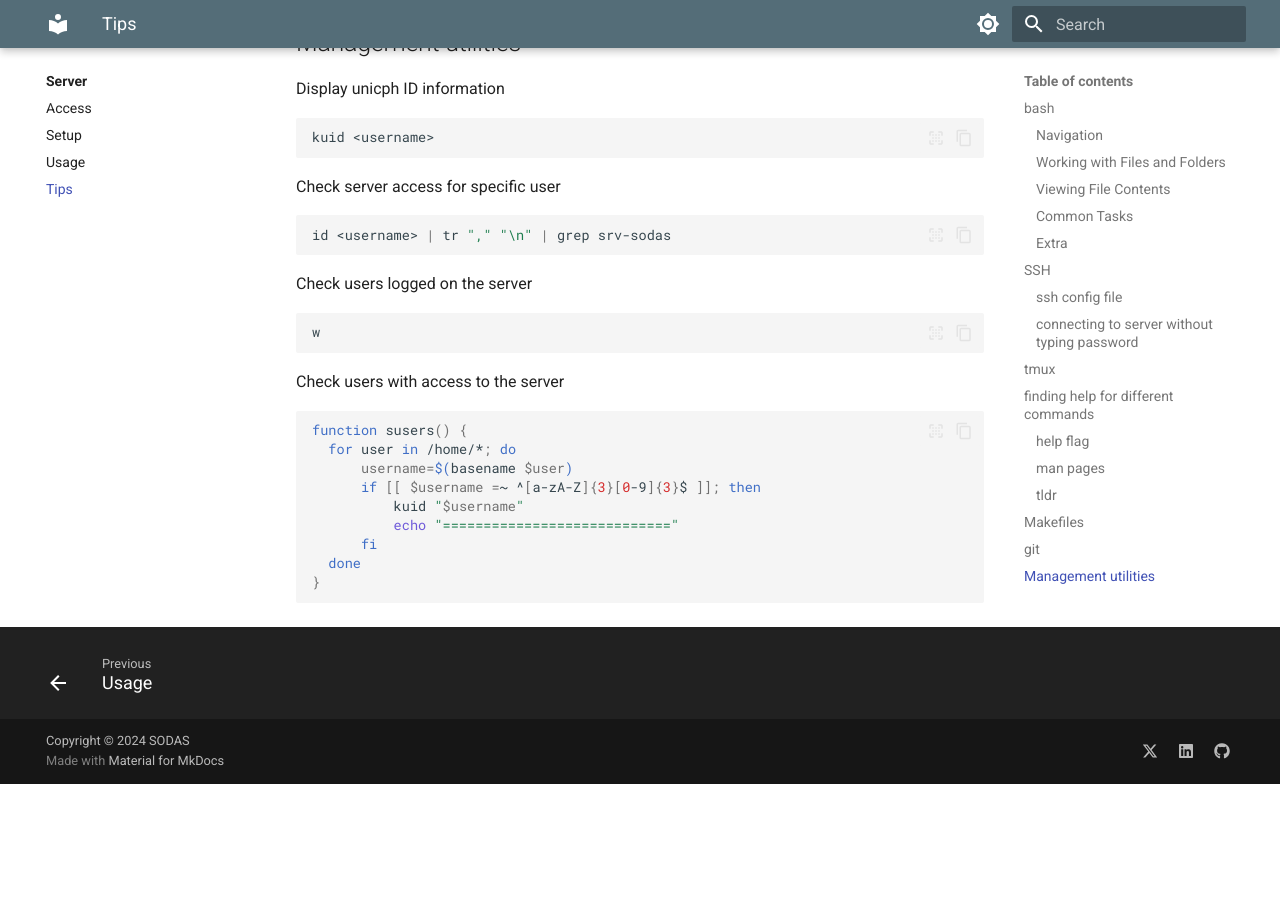
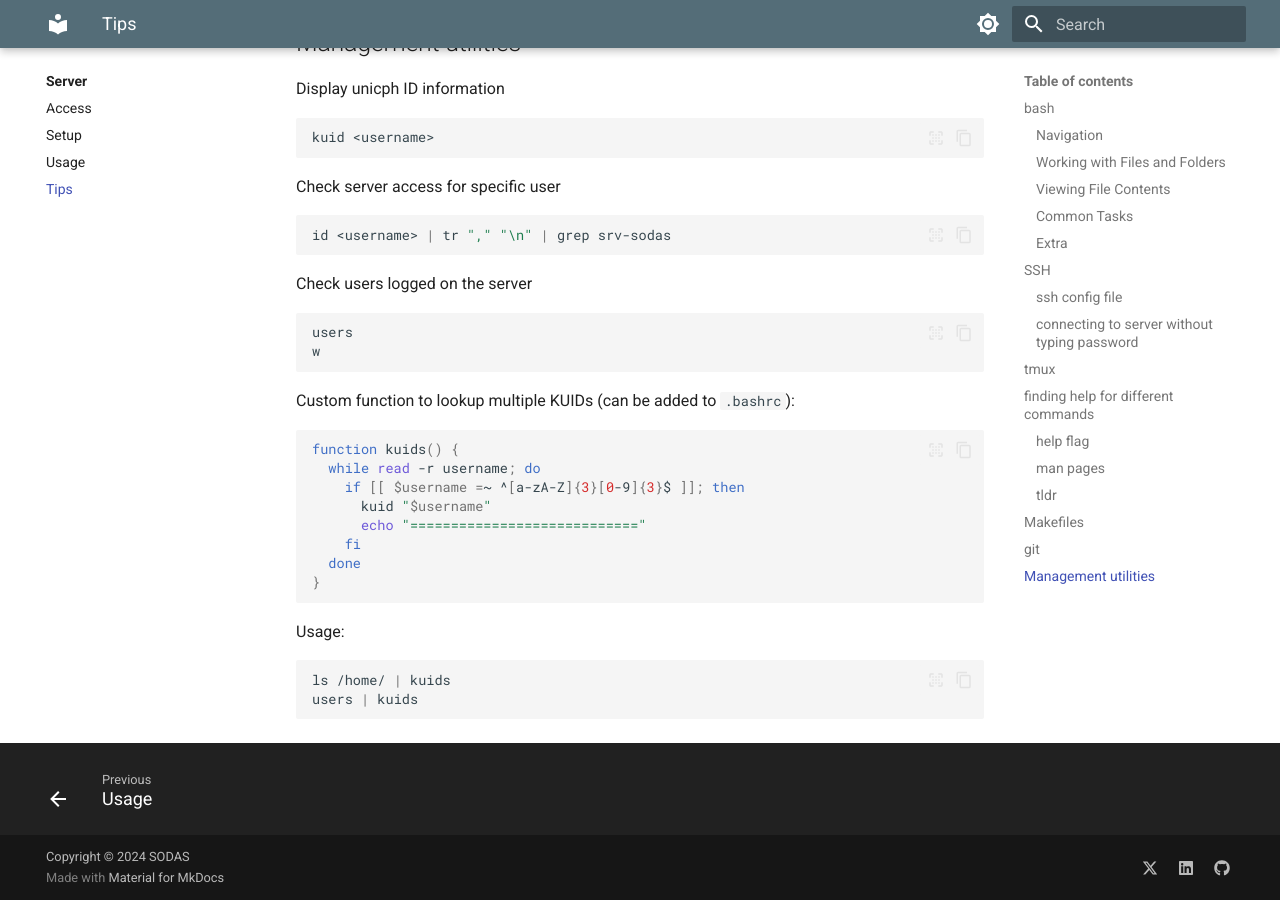
Before and after one commit to cph-sodas/cph-sodas.github.io, an MkDocs documentation site: the page built from docs/server/tips.md, in a window 1280 px wide and 900 px high, scrolled down 4849 px. Built offline with MkDocs 1.6.1 and Material for MkDocs 9.7.7, drawn with Linux system fonts in a browser that asks for light colours; before the commit the page ends 5633 px from its top, so only the background shows below that.

Commit message:
remove susers utility and add kuids

````diff
--- a/docs/server/tips.md
+++ b/docs/server/tips.md
@@ -240,19 +240,26 @@ id <username> | tr "," "\n" | grep srv-sodas
 Check users logged on the server
 
 ```bash
+users
 w
 ```
 
-Check users with access to the server
+Custom function to lookup multiple KUIDs (can be added to `.bashrc`):
 
 ```bash
-function susers() {
-  for user in /home/*; do
-      username=$(basename $user)
-      if [[ $username =~ ^[a-zA-Z]{3}[0-9]{3}$ ]]; then
-          kuid "$username"
-          echo "============================"
-      fi
+function kuids() {
+  while read -r username; do
+    if [[ $username =~ ^[a-zA-Z]{3}[0-9]{3}$ ]]; then
+      kuid "$username"
+      echo "============================"
+    fi
   done
 }
 ```
+
+Usage:
+
+```bash
+ls /home/ | kuids
+users | kuids
+```
````
